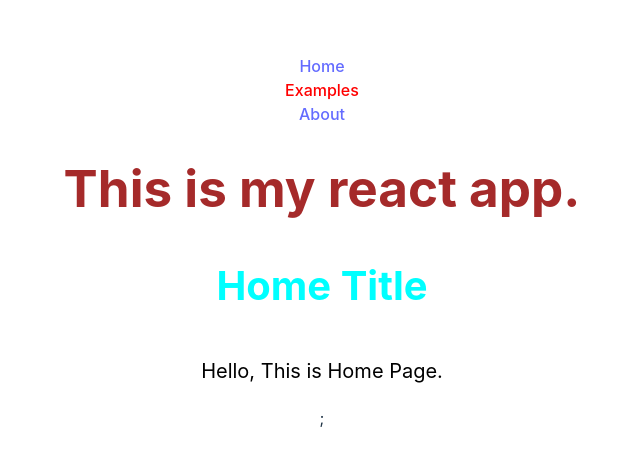
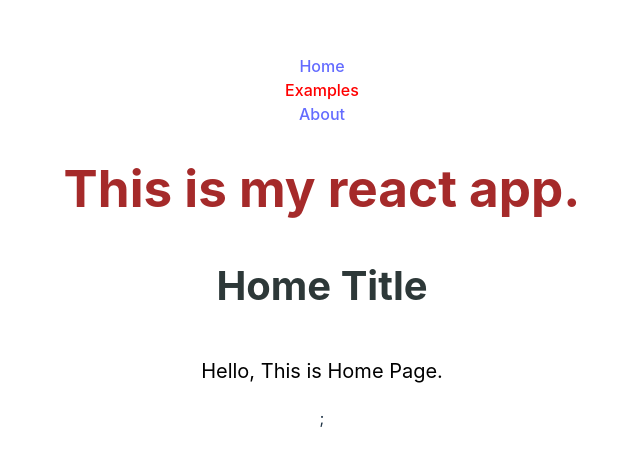
Before and after one commit to harinakhati/webdevelopmentwith-reactjs, a React (Vite) app in the folder todo/: page / in a window 1280 px wide. Shown: the part 158-624 px from the top of the page, without its empty margins (318-958 px from the left). Built offline with nearby package versions, Linux system fonts and the light colour scheme.

Commit message:
todo/src/component/Home.jsx todo/src/component/Home.modules.css

```diff
--- a/todo/src/component/Home.jsx
+++ b/todo/src/component/Home.jsx
@@ -1,4 +1,5 @@
 import "./Home.modules.css"
+// import css from "./Home.modules.css"
 const Home=()=>{
     return(
         <div>
--- a/todo/src/component/Home.modules.css
+++ b/todo/src/component/Home.modules.css
@@ -1,6 +1,6 @@
 /*styling the Home Page*/
 .title{
-    color:aqua;
+    color:rgb(45, 56, 56);
     font-size: 40px;
 }
 .text{
```
